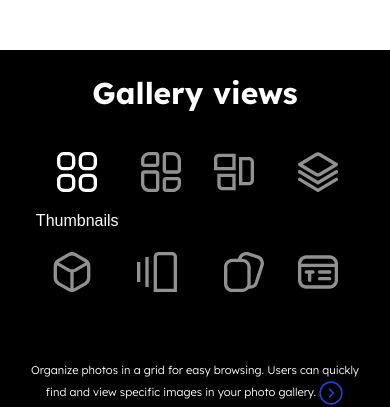
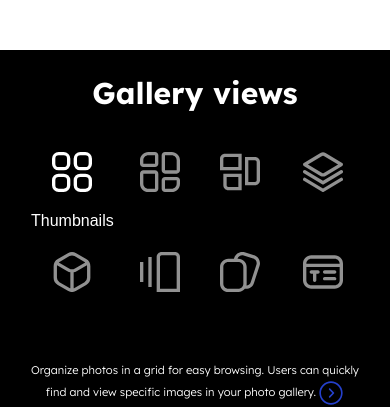
Before and after one commit to GrigorHarutyunian/regallery, a React (Vite) app: page / in a window 390 px wide. Shown: the part 900-1307 px from the top of the page. Built offline with nearby package versions, Linux system fonts and the light colour scheme.

Commit message:
removed templates words from submenu + grid style max-width 639 for demo_buttons_rows

```diff
--- a/src/components/demo/Demo.css
+++ b/src/components/demo/Demo.css
@@ -182,8 +182,9 @@
     font-size: 16px;
   }
   .demo_buttons_rows {
-    display: flex;
+    display: grid;
     width: 100%;
+    grid-template-columns: 1fr 1fr 1fr 1fr;
     justify-content: space-evenly;
     padding: 20px;
     flex-flow: wrap;
@@ -249,3 +250,9 @@
     margin-left: 2px;
   }
 }
+
+@media screen and (max-width: 350px) {
+  .demo_buttons_rows {
+    display: flex;
+  }
+}
--- a/src/components/views/views-data-subMenu.tsx
+++ b/src/components/views/views-data-subMenu.tsx
@@ -362,14 +362,14 @@ Ideal for portfolio sites, product galleries, and image-heavy blogs.`,
     ),
     subItems: [
       {
-        title: "About Us template",
+        title: "About Us",
         description:
           "The About Us template is perfect for introducing your team, sharing your brand journey, or highlighting your mission, this layout helps you connect with your audience visually and meaningfully.",
         imgUrl: AboutUsTemplate,
         path: "https://regallery.team/core/reacg/about-us/",
       },
       {
-        title: "Travel Blog template",
+        title: "Travel Blog",
         description:
           "The Travel Blog template is ideal for sharing your adventures, travel tips, and stunning destinations. This layout helps you captivate your audience with immersive visuals and engaging stories that bring your journeys to life.",
         imgUrl: TravelBlogTemplate,
```
